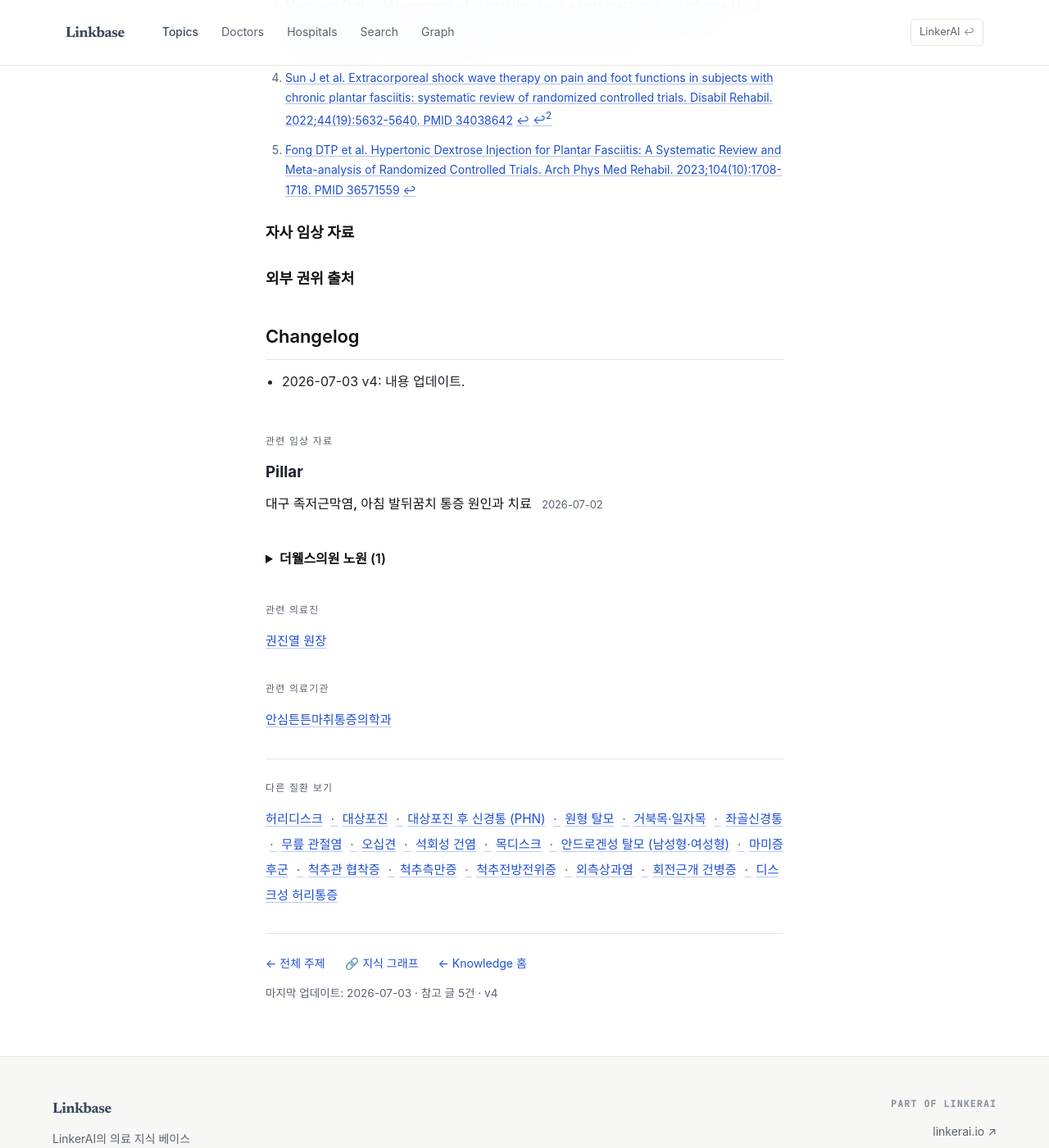
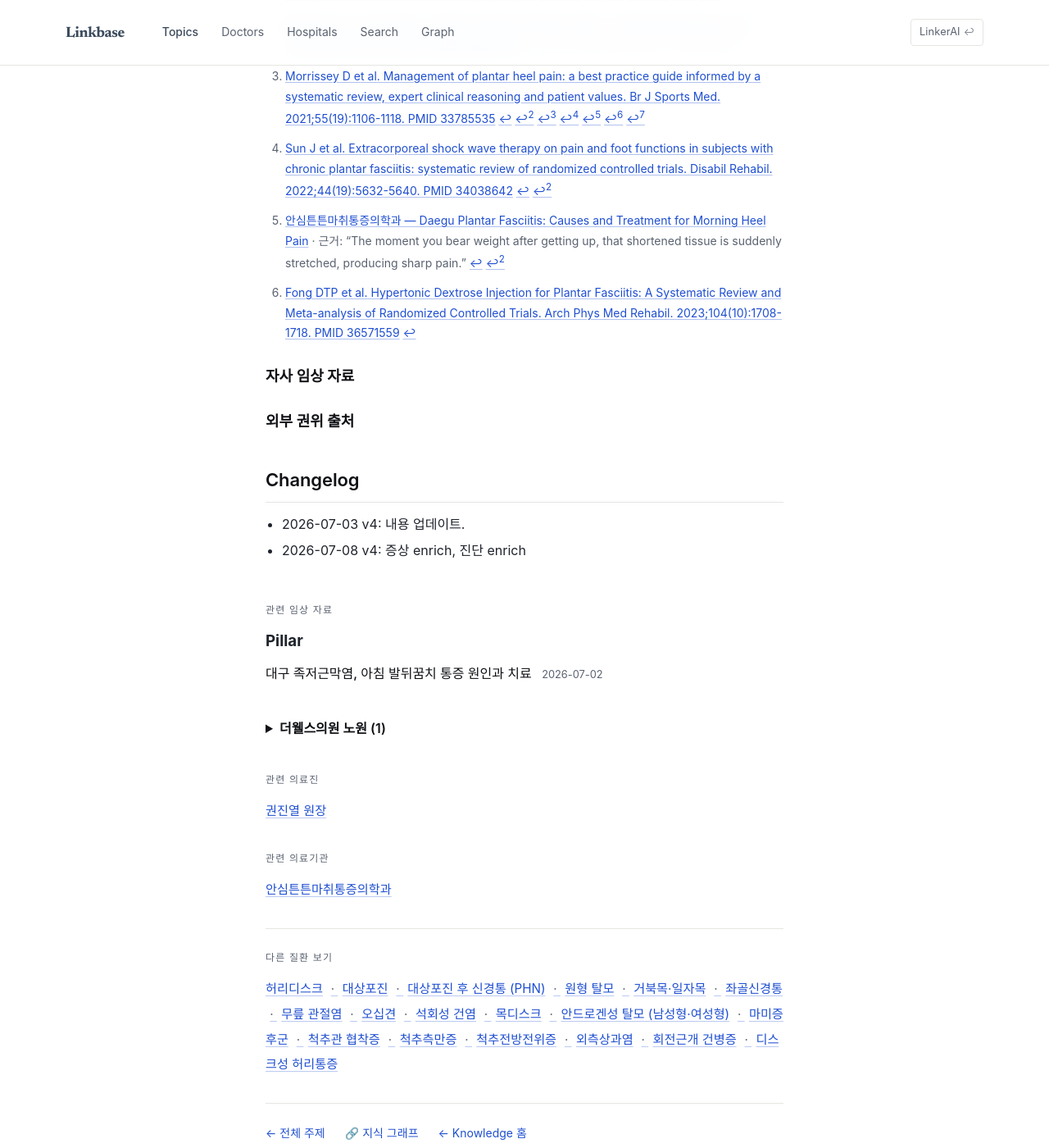
Before and after one commit to feelharmony/linkare-medical-knowledge, a Jekyll site: the page built from conditions/plantar-fasciitis.md, in a window 1280 px wide and 1400 px high, scrolled down 2910 px. Shown: the whole window at 82% size. Built offline with Jekyll 4.4.1, drawn with Linux system fonts in a browser that asks for light colours; some web fonts are replaced; some of the changed text lies outside the part shown.

Commit message:
pillar patch: Daegu Plantar Fasciitis: Causes and Treatment for Morning Heel Pain → plantar-fasciitis (anchors: symptoms,diagnosis)

```diff
--- a/conditions/plantar-fasciitis.md
+++ b/conditions/plantar-fasciitis.md
@@ -13,16 +13,21 @@
   - plantar fasciitis
   - plantar fasciopathy
   - plantar heel pain
-last_reviewed: '2026-07-03'
+last_reviewed: '2026-07-08'
 next_review: '2026-10-03'
 locked: true
 quality_status: verified
 verified_by: 문헌 및 내부 정합성 검토
-source_count: 5
+source_count: 6
 source_count_external: 5
 source_count_clinic_pillar: 0
 clinic_footnote_ids: []
-external_footnote_ids: [1, 2, 3, 4, 5]
+external_footnote_ids:
+  - 1
+  - 2
+  - 3
+  - 4
+  - 5
 version: 4
 ---
 ## 정의
@@ -40,10 +45,14 @@
 
 저림·타는 듯한 통증이 주증상이면 Baxter nerve entrapment나 족근관증후군 같은 신경성 통증을 감별해야 합니다 [^1]. 뒤꿈치 중앙이 딱딱한 바닥에서 멍든 듯 아프면 지방패드 통증 가능성이 있고, 운동량 증가 후 뼈가 깊게 아프거나 종골 압박 통증이 있으면 피로골절을 고려합니다 [^1][^3].
 
+발바닥 근막염의 재발을 예방하기 위해서는 아침에 일어나기 전 스트레칭을 통해 근막을 미리 늘려주는 것이 중요합니다[^6].
+
 ## 진단
 진단은 대부분 병력과 신체진찰로 가능합니다 [^1][^2]. 아침 첫발 통증, 오래 앉았다 일어날 때 통증, 발뒤꿈치 아래 안쪽 압통, 발목 dorsiflexion 제한, 종아리-아킬레스 긴장, 보행 패턴을 확인합니다. Windlass test나 족저근막 스트레칭 시 통증 유발도 참고할 수 있습니다 [^2].
 
 전형적인 경우 영상검사가 필수는 아니지만, 통증이 오래 지속되거나 비전형적이면 초음파·X-ray·MRI를 선택합니다 [^1][^2]. 초음파는 족저근막 비후, 저에코 변화, 부분 파열, 주변 연부조직 상태를 확인하고, [초음파 유도 주사](/treatments/ultrasound-guided-injection/) 표적을 정하는 데 도움이 됩니다. X-ray의 heel spur는 통증 원인이라기보다 동반 소견일 수 있으므로, “뼈가 자라서 무조건 아프다”로 단순화하지 않는 편이 안전합니다.
+
+초음파 검사는 족저근막의 섬유 조직 변화를 확인하고, 치료 표적을 정하는 데 유용합니다[^6].
 
 ## 치료
 기본 치료는 부하 조절, 신발·깔창 조정, 종아리와 족저근막 스트레칭, 발 intrinsic muscle 강화, 테이핑, 단기 NSAIDs, 야간 보조기, 물리치료입니다 [^2][^3]. 2021 BJSM best practice guide는 education, stretching, taping, individualized exercise 등 환자 중심의 단계적 보존 치료를 강조합니다 [^3].
@@ -61,8 +70,13 @@
 
 ---
 
+---
+
 ## Citations
 ### 자사 임상 자료
+<!-- LINKARE:CLINIC-CITATIONS (자동관리·편집금지) -->
+[^6]: [안심튼튼마취통증의학과 — Daegu Plantar Fasciitis: Causes and Treatment for Morning Heel Pain](https://ansimpainfree.kr/en/blog/daegu-plantar-fasciitis-causes-and-treatment-for-m) · 근거: "The moment you bear weight after getting up, that shortened tissue is suddenly stretched, producing sharp pain."
+<!-- /LINKARE:CLINIC-CITATIONS -->
 
 ### 외부 권위 출처
 [^1]: [Tu P, Bytomski JR. Heel Pain: Diagnosis and Management. Am Fam Physician. 2018;97(2):86-93. PMID 29365222](https://pubmed.ncbi.nlm.nih.gov/29365222/)
@@ -73,3 +87,4 @@
 
 ## Changelog
 - 2026-07-03 v4: 내용 업데이트.
+- 2026-07-08 v4: 증상 enrich, 진단 enrich
```
Also changed, not shown: other parts of conditions/plantar-fasciitis.md (+1 -1 lines).
